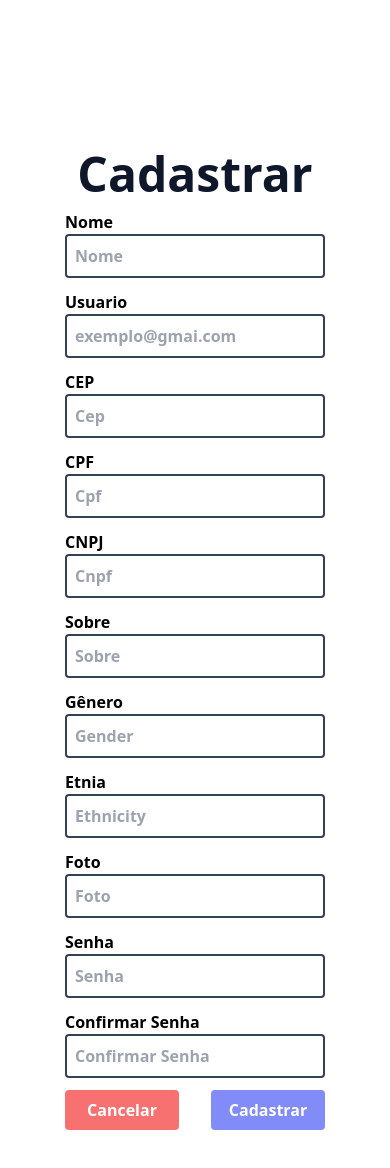
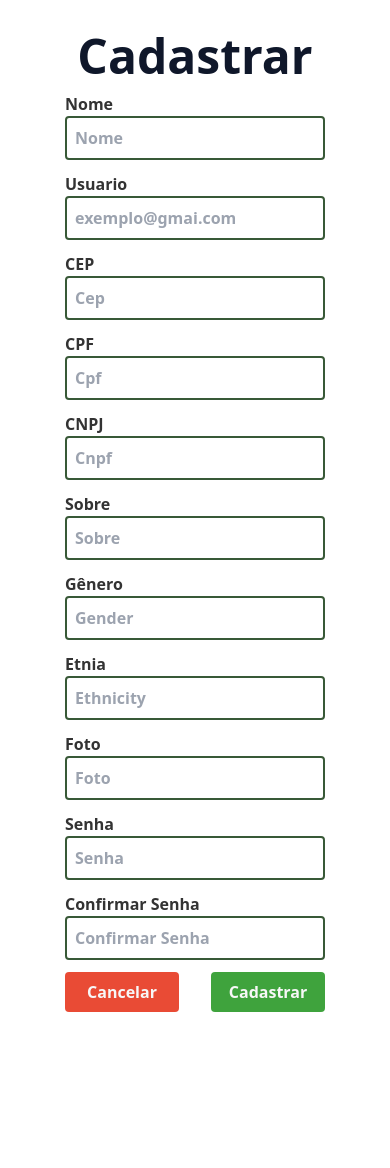
Before and after one commit to angelanascimento/generation-projeto-integrador-frontend, a React (Vite) app: page /cadastro in a window 390 px wide. Shown: the top 1168 px of the page. After the commit the page ends 1044 px from the top, so only its background shows below. Built offline with nearby package versions, Linux system fonts and the light colour scheme.

Commit message:
Alteração dos estilos da página login e cadastro.

```diff
--- a/package.json
+++ b/package.json
@@ -30,6 +30,7 @@
     "eslint-plugin-react-hooks": "^4.6.0",
     "eslint-plugin-react-refresh": "^0.4.3",
     "postcss": "^8.4.31",
+    "sass": "^1.69.5",
     "tailwindcss": "^3.3.5",
     "typescript": "^5.0.2",
     "vite": "^4.4.5"
--- /dev/null
+++ b/src/App.scss
@@ -0,0 +1,17 @@
+@import "./styles/variables";
+
+:root {
+    color: $dark-grey;
+}
+
+.primaryAppButton {
+    &:hover {
+        background: $cor-destaque;
+    }
+}
+
+.appInput {
+    &:focus {
+        outline-color: $cor-destaque;
+    }
+}
--- a/src/App.tsx
+++ b/src/App.tsx
@@ -14,8 +14,9 @@ import DeletarCategoria from "./components/categorias/deletarCategoria/DeletarCa
 import ListaProduto from "./components/produtos/listaProduto/ListaProduto";
 import "react-toastify/dist/ReactToastify.css";
 import DeletarProduto from "./components/produtos/deletarProdutos/DeletarProduto";
-import FormularioProduto from './components/produtos/formularioProduto/FormularioProduto'
+import FormularioProduto from "./components/produtos/formularioProduto/FormularioProduto";
 import Perfil from "./pages/perfil/Perfil";
+import "./App.scss";
 
 function App() {
   return (
--- a/src/pages/cadastro/Cadastro.css
+++ /dev/null
@@ -1,8 +0,0 @@
-.fundoCadastro {
-    background-image: url("https://i.imgur.com/ZZFAmzo.jpg");
-    background-repeat: no-repeat;
-    width: 100%;
-    min-height: 100vh;
-    background-size: cover;
-    background-position: center;
-  }
--- /dev/null
+++ b/src/pages/cadastro/Cadastro.scss
@@ -0,0 +1,12 @@
+.fundoCadastro {
+  background-image: url("../../assets/img/photos-about/photo-05.jpg");
+  background-repeat: no-repeat;
+  width: 100%;
+  min-height: 100vh;
+  background-size: cover;
+  background-position: center;
+}
+
+.cadastroContainer {
+  margin: 2rem;
+}
--- a/src/pages/cadastro/Cadastro.tsx
+++ b/src/pages/cadastro/Cadastro.tsx
@@ -1,20 +1,18 @@
-import { ChangeEvent, FormEvent, useEffect, useState } from 'react'
-import { RotatingLines } from 'react-loader-spinner'
-import { useNavigate } from 'react-router-dom'
+import { ChangeEvent, FormEvent, useEffect, useState } from "react";
+import { RotatingLines } from "react-loader-spinner";
+import { useNavigate } from "react-router-dom";
 
-import { cadastrarUsuario } from '../../services/Service'
-import Usuario from '../../models/Usuario'
+import { cadastrarUsuario } from "../../services/Service";
+import Usuario from "../../models/Usuario";
 
-
-import './Cadastro.css'
-import { toastAlerta } from '../../utils/toastAlerta'
+import "./Cadastro.scss";
+import { toastAlerta } from "../../utils/toastAlerta";
 
 function Cadastro() {
+  const navigate = useNavigate();
 
-  const navigate = useNavigate()
-
-  const [isLoading, setIsLoading] = useState<boolean>(false)
-  const [confirmaSenha, setConfirmaSenha] = useState<string>("")
+  const [isLoading, setIsLoading] = useState<boolean>(false);
+  const [confirmaSenha, setConfirmaSenha] = useState<string>("");
 
   const [usuario, setUsuario] = useState<Usuario>({
     id: 0,
@@ -31,60 +29,58 @@ function Cadastro() {
     email: "",
     password: "",
     created_at: ""
-  })
+  });
 
   useEffect(() => {
     if (usuario.id !== 0) {
-      retornar()
+      retornar();
     }
-  }, [usuario])
+  }, [usuario]);
 
   function retornar() {
-    navigate('/login')
+    navigate("/login");
   }
 
   function handleConfirmarSenha(e: ChangeEvent<HTMLInputElement>) {
-    setConfirmaSenha(e.target.value)
+    setConfirmaSenha(e.target.value);
   }
 
   function atualizarEstado(e: ChangeEvent<HTMLInputElement>) {
     setUsuario({
       ...usuario,
       [e.target.name]: e.target.value
-    })
+    });
   }
 
   async function cadastrarNovoUsuario(e: FormEvent<HTMLFormElement>) {
-    e.preventDefault()
+    e.preventDefault();
 
     if (confirmaSenha === usuario.password && usuario.password.length >= 8) {
-        setIsLoading(true)
+      setIsLoading(true);
 
       try {
-            await cadastrarUsuario(`/usuarios/cadastrar`, usuario, setUsuario)
-            toastAlerta('Usuário cadastrado com sucesso', "sucesso")
-
+        await cadastrarUsuario(`/usuarios/cadastrar`, usuario, setUsuario);
+        toastAlerta("Usuário cadastrado com sucesso", "sucesso");
       } catch (error) {
-            toastAlerta('Erro ao cadastrar o Usuário', "erro")
+        toastAlerta("Erro ao cadastrar o Usuário", "erro");
+      }
+    } else {
+      toastAlerta("Erro ao cadastrar o Usuário", "erro");
+      setUsuario({ ...usuario, password: "" });
+      setConfirmaSenha("");
     }
 
-    } else {
-        toastAlerta('Erro ao cadastrar o Usuário', "erro")
-        setUsuario({ ...usuario, password: "" })
-        setConfirmaSenha("")
-    }
-
-    setIsLoading(false)
+    setIsLoading(false);
   }
 
   return (
-
-      <div className="grid grid-cols-1 lg:grid-cols-2 h-[80rem] place-items-center font-bold">
+    <div className="grid grid-cols-1 lg:grid-cols-2 place-items-center font-bold">
       <div className="fundoCadastro hidden lg:block h-full"></div>
       <form
-          className='flex justify-center items-center flex-col w-2/3 gap-3'
-          onSubmit={cadastrarNovoUsuario}>
-          <h2 className='text-slate-900 text-5xl'>Cadastrar</h2>
+        className="cadastroContainer flex justify-center items-center flex-col w-2/3 gap-3"
+        onSubmit={cadastrarNovoUsuario}
+      >
+        <h2 className="text-slate-900 text-5xl">Cadastrar</h2>
         <div className="flex flex-col w-full">
           <label htmlFor="nome">Nome</label>
           <input
@@ -92,7 +88,7 @@ function Cadastro() {
             id="nome"
             name="name"
             placeholder="Nome"
-              className="border-2 border-slate-700 rounded p-2"
+            className="appInput border-2 border-cor-primaria rounded p-2"
             value={usuario.name}
             onChange={(e: ChangeEvent<HTMLInputElement>) => atualizarEstado(e)}
           />
@@ -104,7 +100,7 @@ function Cadastro() {
             id="usuario"
             name="email"
             placeholder="exemplo@gmai.com"
-              className="border-2 border-slate-700 rounded p-2"
+            className="appInput border-2 border-cor-primaria rounded p-2"
             value={usuario.email}
             onChange={(e: ChangeEvent<HTMLInputElement>) => atualizarEstado(e)}
           />
@@ -116,7 +112,7 @@ function Cadastro() {
             id="cep"
             name="cep"
             placeholder="Cep"
-              className="border-2 border-slate-700 rounded p-2"
+            className="appInput border-2 border-cor-primaria rounded p-2"
             value={usuario.cep}
             onChange={(e: ChangeEvent<HTMLInputElement>) => atualizarEstado(e)}
           />
@@ -129,7 +125,7 @@ function Cadastro() {
             id="cpf"
             name="cpf"
             placeholder="Cpf"
-              className="border-2 border-slate-700 rounded p-2"
+            className="appInput border-2 border-cor-primaria rounded p-2"
             value={usuario.cpf}
             onChange={(e: ChangeEvent<HTMLInputElement>) => atualizarEstado(e)}
           />
@@ -141,7 +137,7 @@ function Cadastro() {
             id="cnpj"
             name="cnpj"
             placeholder="Cnpf"
-              className="border-2 border-slate-700 rounded p-2"
+            className="appInput border-2 border-cor-primaria rounded p-2"
             value={usuario.cnpj}
             onChange={(e: ChangeEvent<HTMLInputElement>) => atualizarEstado(e)}
           />
@@ -153,7 +149,7 @@ function Cadastro() {
             id="sobre"
             name="about"
             placeholder="Sobre"
-              className="border-2 border-slate-700 rounded p-2"
+            className="appInput border-2 border-cor-primaria rounded p-2"
             value={usuario.about}
             onChange={(e: ChangeEvent<HTMLInputElement>) => atualizarEstado(e)}
           />
@@ -165,7 +161,7 @@ function Cadastro() {
             id="genero"
             name="gender"
             placeholder="Gender"
-              className="border-2 border-slate-700 rounded p-2"
+            className="appInput border-2 border-cor-primaria rounded p-2"
             value={usuario.gender}
             onChange={(e: ChangeEvent<HTMLInputElement>) => atualizarEstado(e)}
           />
@@ -177,7 +173,7 @@ function Cadastro() {
             id="etnia"
             name="ethnicity"
             placeholder="Ethnicity"
-              className="border-2 border-slate-700 rounded p-2"
+            className="appInput border-2 border-cor-primaria rounded p-2"
             value={usuario.ethnicity}
             onChange={(e: ChangeEvent<HTMLInputElement>) => atualizarEstado(e)}
           />
@@ -189,7 +185,7 @@ function Cadastro() {
             id="foto"
             name="url"
             placeholder="Foto"
-              className="border-2 border-slate-700 rounded p-2"
+            className="appInput border-2 border-cor-primaria rounded p-2"
             value={usuario.url}
             onChange={(e: ChangeEvent<HTMLInputElement>) => atualizarEstado(e)}
           />
@@ -201,7 +197,7 @@ function Cadastro() {
             id="senha"
             name="password"
             placeholder="Senha"
-              className="border-2 border-slate-700 rounded p-2"
+            className="appInput border-2 border-cor-primaria rounded p-2"
             value={usuario.password}
             onChange={(e: ChangeEvent<HTMLInputElement>) => atualizarEstado(e)}
           />
@@ -213,35 +209,41 @@ function Cadastro() {
             id="confirmarSenha"
             name="confirmarSenha"
             placeholder="Confirmar Senha"
-              className="border-2 border-slate-700 rounded p-2"
+            className="appInput border-2 border-cor-primaria rounded p-2"
             value={confirmaSenha}
-              onChange={(e: ChangeEvent<HTMLInputElement>) => handleConfirmarSenha(e)}
+            onChange={(e: ChangeEvent<HTMLInputElement>) =>
+              handleConfirmarSenha(e)
+            }
           />
         </div>
         <div className="flex justify-around w-full gap-8">
           <button
-              className='rounded text-white bg-red-400 hover:bg-red-700 w-1/2 py-2'
-              onClick={retornar}>
+            className="rounded bg-app-red text-white hover:bg-red-600 w-1/2 py-2"
+            onClick={retornar}
+          >
             Cancelar
           </button>
           <button
-              className='rounded text-white bg-indigo-400 hover:bg-indigo-900 w-1/2
-                                           py-2 flex justify-center'
-              type='submit'>
-              {isLoading ? <RotatingLines
+            className="primaryAppButton bg-green rounded flex justify-center
+                    text-white w-1/2 py-2"
+            type="submit"
+          >
+            {isLoading ? (
+              <RotatingLines
                 strokeColor="white"
                 strokeWidth="5"
                 animationDuration="0.75"
                 width="24"
                 visible={true}
-              /> :
-                <span>Cadastrar</span>}
+              />
+            ) : (
+              <span>Cadastrar</span>
+            )}
           </button>
         </div>
-
       </form>
     </div>
-      )
+  );
 }
 
-      export default Cadastro
+export default Cadastro;
--- a/src/pages/login/Login.css
+++ b/src/pages/login/Login.scss
@@ -1,5 +1,5 @@
 .fundoLogin {
-    background-image: url("https://i.imgur.com/ZZFAmzo.jpg");
+    background-image: url("../../assets/img/photos-about/photo-03.jpg");
     background-repeat: no-repeat;
     min-height: 100vh;
     width: 100%;
--- /dev/null
+++ b/src/styles/_variables.scss
@@ -0,0 +1,19 @@
+$cor-destaque: #2fbf2a;
+
+$cor-primaria: #385937;
+
+$cor-secundaria: #2a332a;
+
+$dark-grey: #333333;
+
+$intermediate-grey: #7a7a7a;
+
+$border-grey: #bcbcbc;
+
+$light-grey: #dedede;
+
+$white: #f7f7f7;
+
+$green: #3fa33d;
+
+$app-red: #e94b35;
```
Also changed, not shown: src/pages/login/Login.tsx (+40 -30 lines), tailwind.config.js (+17 -8 lines), src/App.css (added), 1 other file (tests, documents, lock files or other folders). Lines whose indentation alone changed are shown as unchanged.
